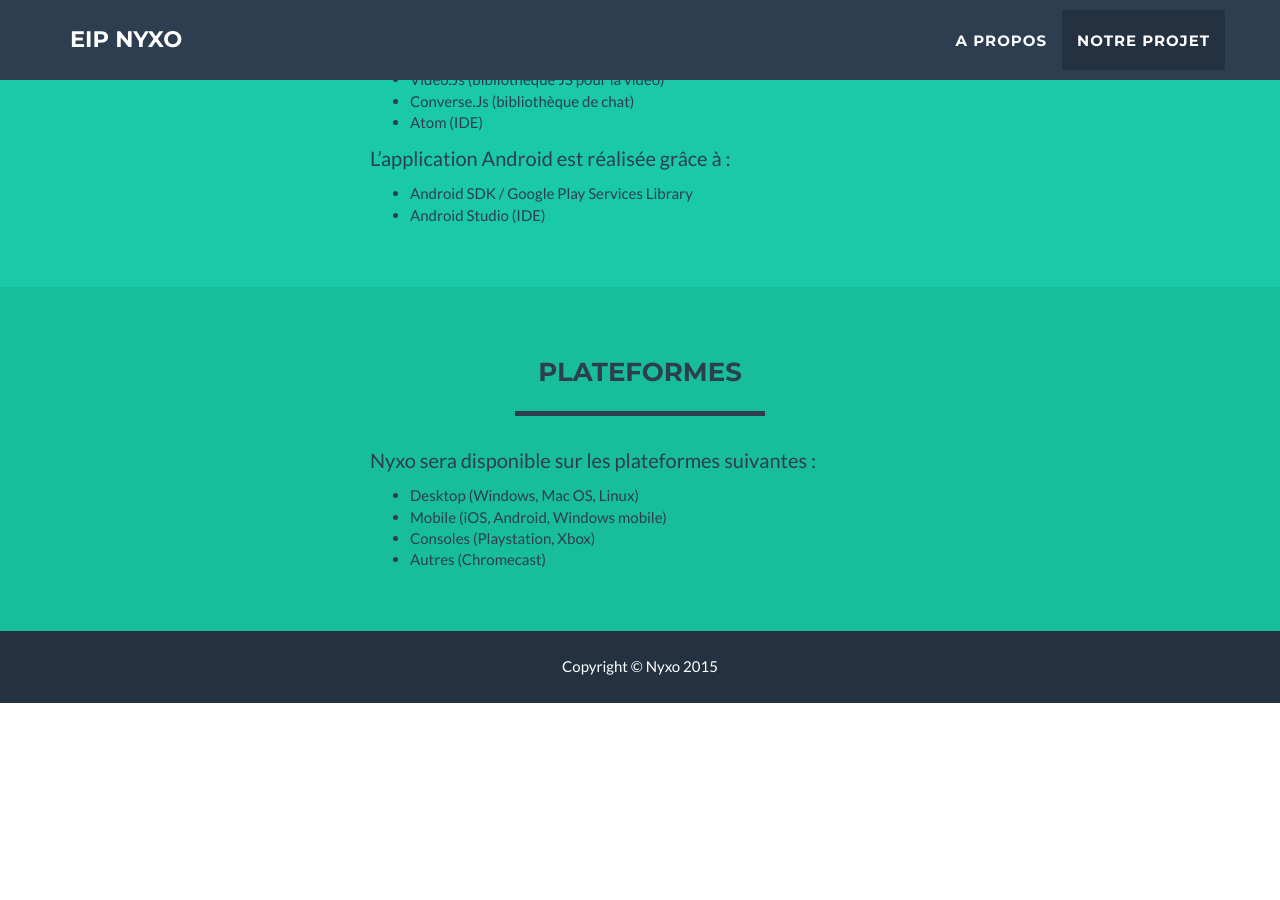
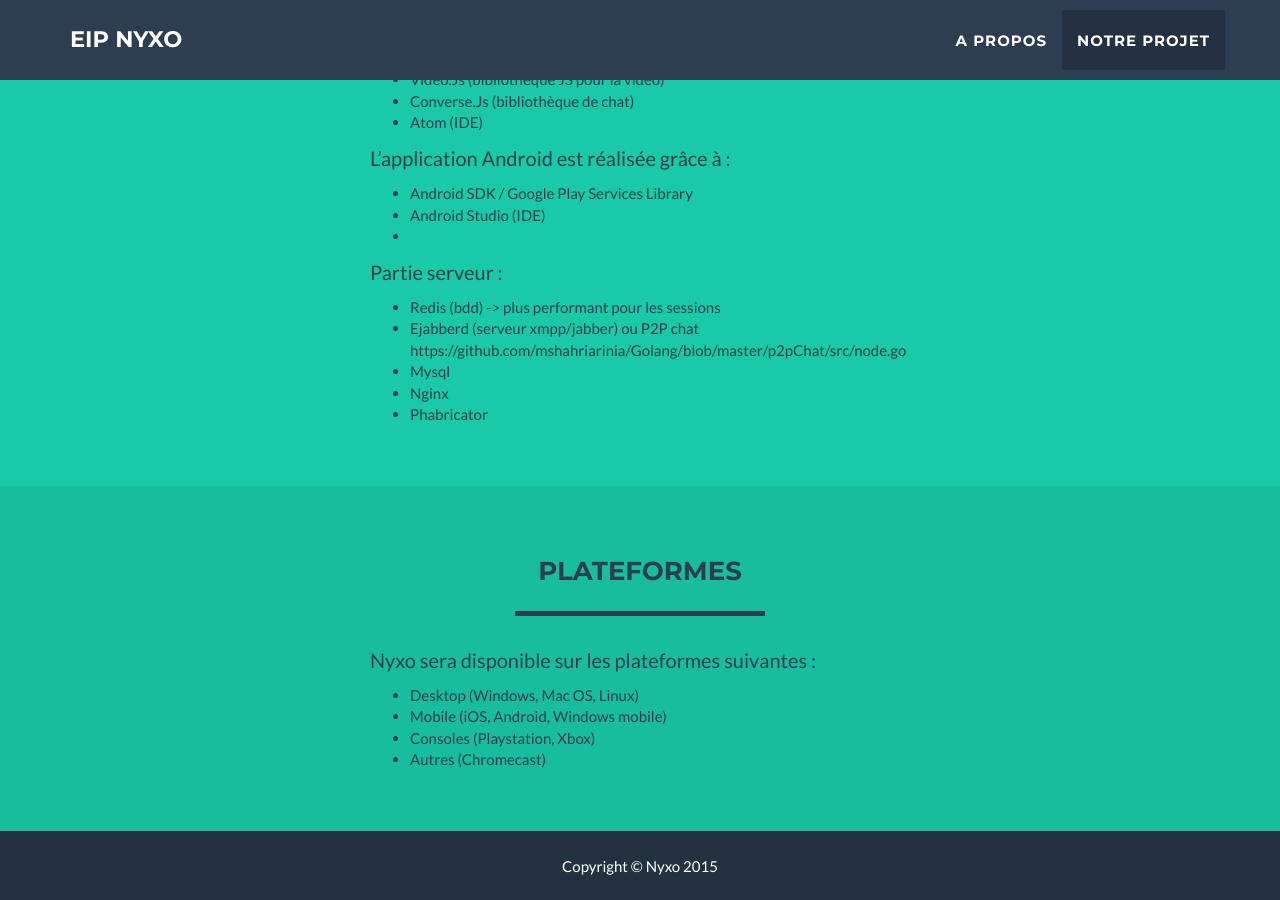
Before and after one commit to eipnyxo/eipnyxo.github.io, a Jekyll site: the page built from _posts/2015-09-14-technologie-utilisee.md, in a window 1280 px wide and 900 px high, scrolled down 1203 px. Built offline with Jekyll 4.4.1, drawn with Linux system fonts in a browser that asks for light colours; before the commit the page ends 1906 px from its top, so only the background shows below that.

Commit message:
Update 2015-09-14-technologie-utilisee.md

```diff
--- a/_posts/2015-09-14-technologie-utilisee.md
+++ b/_posts/2015-09-14-technologie-utilisee.md
@@ -16,3 +16,12 @@
 
 - Android SDK / Google Play Services Library
 - Android Studio (IDE)
+-
+
+Partie serveur :
+
+- Redis (bdd) -> plus performant pour les sessions
+- Ejabberd (serveur xmpp/jabber) ou P2P chat https://github.com/mshahriarinia/Golang/blob/master/p2pChat/src/node.go
+- Mysql
+- Nginx
+- Phabricator
```
